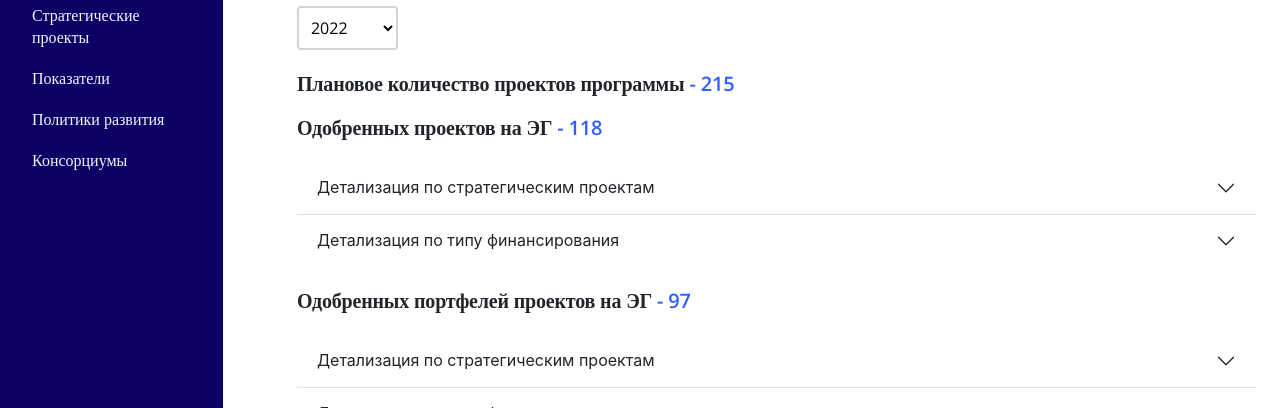
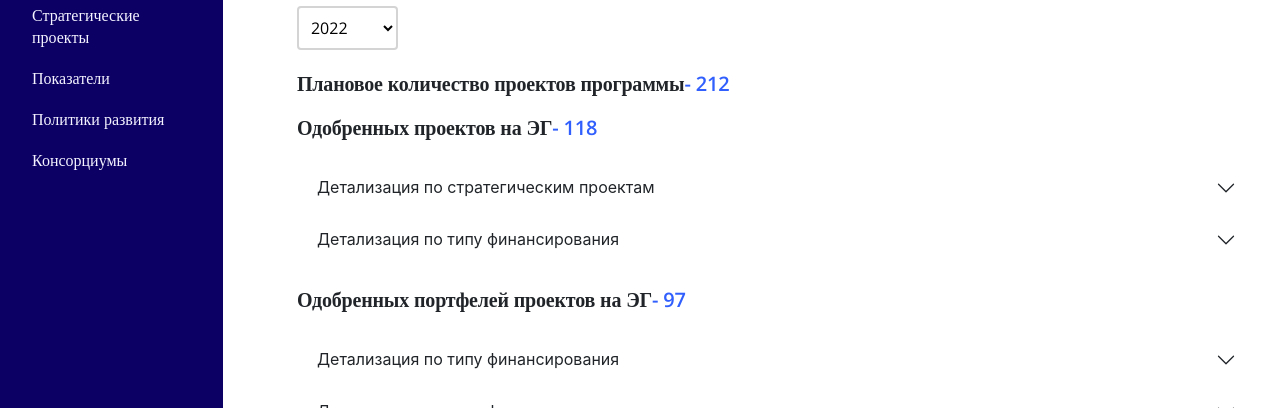
Before and after one commit to JIiCeHoK/testTask, a Next.js app in the folder test-task/: page / in a window 1280 px wide. Both pictures are taken after a click on the element "Количество проектов". Shown: the part 392-800 px from the top of the page. Built offline with nearby package versions, Linux system fonts and the light colour scheme.

Commit message:
Edit: переделал projects, разнёс часть функционала

```diff
--- /dev/null
+++ b/test-task/components/AccordionComponent.tsx
@@ -0,0 +1,24 @@
+import React from "react";
+import { Accordion } from 'react-bootstrap';
+import CustomGrid from './CustomGrid';
+
+export default function AccordionComponent(props: {
+    header: string;
+    data: {
+        columns: string[];
+        rows: Array<string[]>;
+    };
+}) {
+    return (
+        <Accordion flush>
+            <Accordion.Item eventKey="0">
+                <Accordion.Header>
+                    {props.header}
+                </Accordion.Header>
+                <Accordion.Body>
+                    <CustomGrid data={props.data} />
+                </Accordion.Body>
+            </Accordion.Item>
+        </Accordion>
+    );
+}
--- a/test-task/components/mainContent/Projects.tsx
+++ b/test-task/components/mainContent/Projects.tsx
@@ -1,35 +1,66 @@
 import React, { useEffect, useState } from "react";
-import Accordion from "react-bootstrap/Accordion";
 import PieChartComponent from "../chartsComponents/PieChartComponent";
 import CustomDropdown from "../CustomDropdown";
-import CustomGrid from "../CustomGrid";
+import AccordionComponent from "../AccordionComponent";
 
 import styles from "../../styles/componentStyles/Projects.module.scss";
 
-const mockYears = [2022, 2023];
+type Ttypes = "accordion" | "title";
 
 interface IdataSelectedYear {
-    PlannedNumberProjects: number;
-    ApprovedProjects: number;
-    ApprovedProjectPortfolios: number;
+    PlannedNumberProjects: {
+        type: Ttypes;
+        header: string;
+        value: number;
+    };
+    ApprovedProjects: {
+        type: Ttypes;
+        header: string;
+        value: number;
+    };
+    ApprovedProjectPortfolios: {
+        type: Ttypes;
+        header: string;
+        value: number;
+    };
     DetailsStrategicProjects: {
+        type: Ttypes;
+        header: string;
+        data: {
             columns: string[];
             rows: Array<string[]>;
         };
+    };
     DetailsTypeFinancing: {
+        type: Ttypes;
+        header: string;
+        data: {
             columns: string[];
             rows: Array<string[]>;
         };
+    };
 }
+
+const mockYears = [2022, 2023];
 
 const mockData = [
     {
         year: 2022,
         data: {
-            PlannedNumberProjects: 215,
-            ApprovedProjects: 118,
-            ApprovedProjectPortfolios: 97,
+            PlannedNumberProjects: {
+                type: "title",
+                header: "Плановое количество проектов программы",
+                value: 212,
+            },
+            ApprovedProjects: {
+                type: "title",
+                header: "Одобренных проектов на ЭГ",
+                value: 118,
+            },
             DetailsStrategicProjects: {
+                type: "accordion",
+                header: " Детализация по стратегическим проектам",
+                data: {
                     columns: [
                         "№",
                         "Направления СП",
@@ -55,35 +86,82 @@ const mockData = [
                             "12",
                             "11",
                         ],
-                    ["4.", "Академическое превосходство", "27", "79"],
                         [
-                        "5.",
-                        "Образование: кадры для научно-технологического прорыва",
-                        "15",
-                        "16",
+                            "3.",
+                            "Благополучие человека в условиях цифровой трансформации",
+                            "12",
+                            "11",
+                        ],
+                        [
+                            "3.",
+                            "Благополучие человека в условиях цифровой трансформации",
+                            "12",
+                            "11",
                         ],
                     ],
                 },
+            },
             DetailsTypeFinancing: {
+                type: "accordion",
+                header: "Детализация по типу финансирования",
+                data: {
                     columns: [
                         "Тип финансирования",
                         "Плановое количество проектов",
                         "Одобренное количество проектов на ЭГ",
                     ],
-                rows: [
-                    ["Базовая часть", "3", "2"],
-                    ["Специальная часть", "9", "10"],
+                    rows: [["Базовая часть", "3", "2"]],
+                },
+            },
+            ApprovedProjectPortfolios: {
+                type: "title",
+                header: "Одобренных портфелей проектов на ЭГ",
+                value: 97,
+            },
+            DetailsTypeFinancing2: {
+                type: "accordion",
+                header: "Детализация по типу финансирования",
+                data: {
+                    columns: [
+                        "Тип финансирования",
+                        "Плановое количество проектов",
+                        "Одобренное количество проектов на ЭГ",
                     ],
+                    rows: [["Базовая часть", "3", "2"]],
+                },
+            },
+            DetailsTypeFinancing3: {
+                type: "accordion",
+                header: "Детализация по типу финансирования",
+                data: {
+                    columns: [
+                        "Тип финансирования",
+                        "Плановое количество проектов",
+                        "Одобренное количество проектов на ЭГ",
+                    ],
+                    rows: [["Базовая часть", "3", "2"]],
                 },
             },
         },
+    },
+
     {
         year: 2023,
         data: {
-            PlannedNumberProjects: 210,
-            ApprovedProjects: 118,
-            ApprovedProjectPortfolios: 97,
+            PlannedNumberProjects: {
+                type: "title",
+                header: "Плановое количество проектов программы",
+                value: 2023,
+            },
+            ApprovedProjects: {
+                type: "title",
+                header: "Одобренных проектов на ЭГ",
+                value: 118,
+            },
             DetailsStrategicProjects: {
+                type: "accordion",
+                header: " Детализация по стратегическим проектам",
+                data: {
                     columns: [
                         "№",
                         "Направления СП",
@@ -109,22 +187,49 @@ const mockData = [
                             "12",
                             "11",
                         ],
-                    ["4.", "Академическое превосходство", "27", "79"],
-                    [
-                        "5.",
-                        "Образование: кадры для научно-технологического прорыва",
-                        "15",
-                        "16",
-                    ],
                     ],
                 },
+            },
             DetailsTypeFinancing: {
+                type: "accordion",
+                header: "Детализация по типу финансирования",
+                data: {
                     columns: [
                         "Тип финансирования",
                         "Плановое количество проектов",
                         "Одобренное количество проектов на ЭГ",
                     ],
                     rows: [["Базовая часть", "3", "2"]],
+                },
+            },
+            ApprovedProjectPortfolios: {
+                type: "title",
+                header: "Одобренных портфелей проектов на ЭГ",
+                value: 97,
+            },
+            DetailsTypeFinancing2: {
+                type: "accordion",
+                header: "Детализация по типу финансирования",
+                data: {
+                    columns: [
+                        "Тип финансирования",
+                        "Плановое количество проектов",
+                        "Одобренное количество проектов на ЭГ",
+                    ],
+                    rows: [["Базовая часть", "3", "2"]],
+                },
+            },
+            DetailsTypeFinancing3: {
+                type: "accordion",
+                header: "Детализация по типу финансирования",
+                data: {
+                    columns: [
+                        "Тип финансирования",
+                        "Плановое количество проектов",
+                        "Одобренное количество проектов на ЭГ",
+                    ],
+                    rows: [["Базовая часть", "3", "2"]],
+                },
             },
         },
     },
@@ -149,56 +254,31 @@ export default function Projects() {
                 selectedYear={selectedYear}
                 setSelectedYear={setSelectedYear}
             />
+
+            {Object.keys(data).map((element, index) => (
+                <>
+                    {(() => {
+                        switch (data[element].type) {
+                            case "title":
+                                return (
                                     <div className={styles.title}>
-                Плановое количество проектов программы
-                <span> - {data.PlannedNumberProjects}</span>
+                                        {data[element].header}
+                                        <span>- {data[element].value}</span>
                                     </div>
+                                );
+                            case "accordion":
+                                return (
+                                    <AccordionComponent
+                                        header={data[element].header}
+                                        data={data[element].data}
+                                    />
+                                );
+                        }
+                    })()}
+                </>
+            ))}
             <div className={styles.title}>
-                Одобренных проектов на ЭГ
-                <span> - {data.ApprovedProjects}</span>
-            </div>
-            <Accordion flush>
-                <Accordion.Item eventKey="0">
-                    <Accordion.Header>
-                        Детализация по стратегическим проектам
-                    </Accordion.Header>
-                    <Accordion.Body>
-                        <CustomGrid data={data.DetailsStrategicProjects} />
-                    </Accordion.Body>
-                </Accordion.Item>
-                <Accordion.Item eventKey="1">
-                    <Accordion.Header>
-                        Детализация по типу финансирования
-                    </Accordion.Header>
-                    <Accordion.Body>
-                        <CustomGrid data={data.DetailsTypeFinancing} />
-                    </Accordion.Body>
-                </Accordion.Item>
-            </Accordion>
-            <div className={styles.title}>
-                Одобренных портфелей проектов на ЭГ
-                <span> - {data.ApprovedProjectPortfolios}</span>
-            </div>
-            <Accordion flush>
-                <Accordion.Item eventKey="2">
-                    <Accordion.Header>
-                        Детализация по стратегическим проектам
-                    </Accordion.Header>
-                    <Accordion.Body>
-                        <CustomGrid data={data.DetailsStrategicProjects} />
-                    </Accordion.Body>
-                </Accordion.Item>
-                <Accordion.Item eventKey="3">
-                    <Accordion.Header>
-                        Детализация по типу финансирования
-                    </Accordion.Header>
-                    <Accordion.Body>
-                        <CustomGrid data={data.DetailsTypeFinancing} />
-                    </Accordion.Body>
-                </Accordion.Item>
-            </Accordion>
-            <div className={styles.title}>
-                Распределение проектов по типам к общему числу проектов{" "}
+                Распределение проектов по типам к общему числу проектов
             </div>
             <CustomDropdown
                 years={mockYears}
--- a/test-task/styles/componentStyles/Budget.module.scss
+++ b/test-task/styles/componentStyles/Budget.module.scss
@@ -3,6 +3,10 @@
 .container {
     padding-left: 50px;
     padding-top: 24px;
+}
+
+.flex{
+    display: flex;
 }
 
 .title {
```
Also changed, not shown: test-task/components/mainContent/Budget.tsx (+7 -2 lines). Lines whose indentation alone changed are shown as unchanged.
